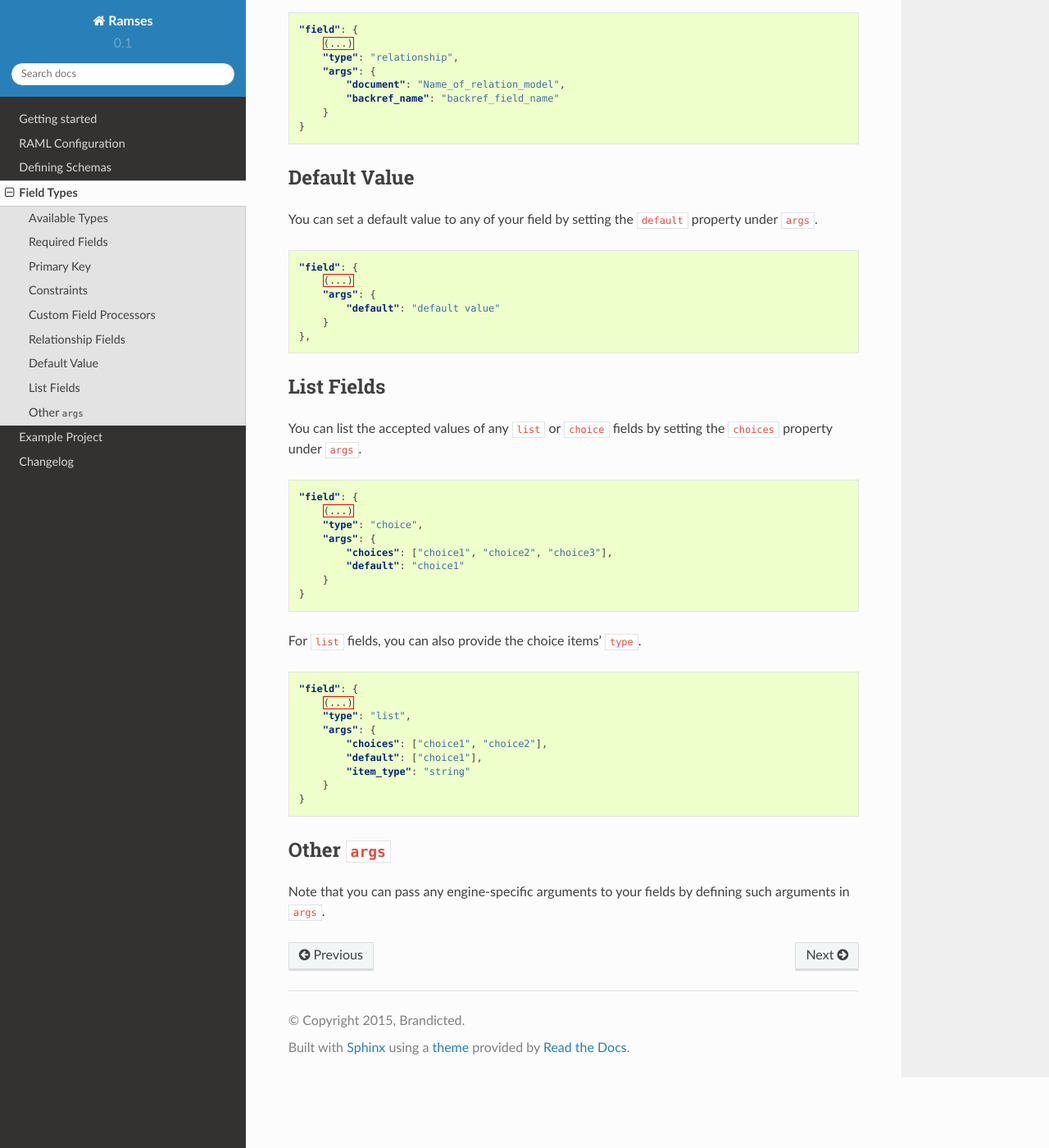
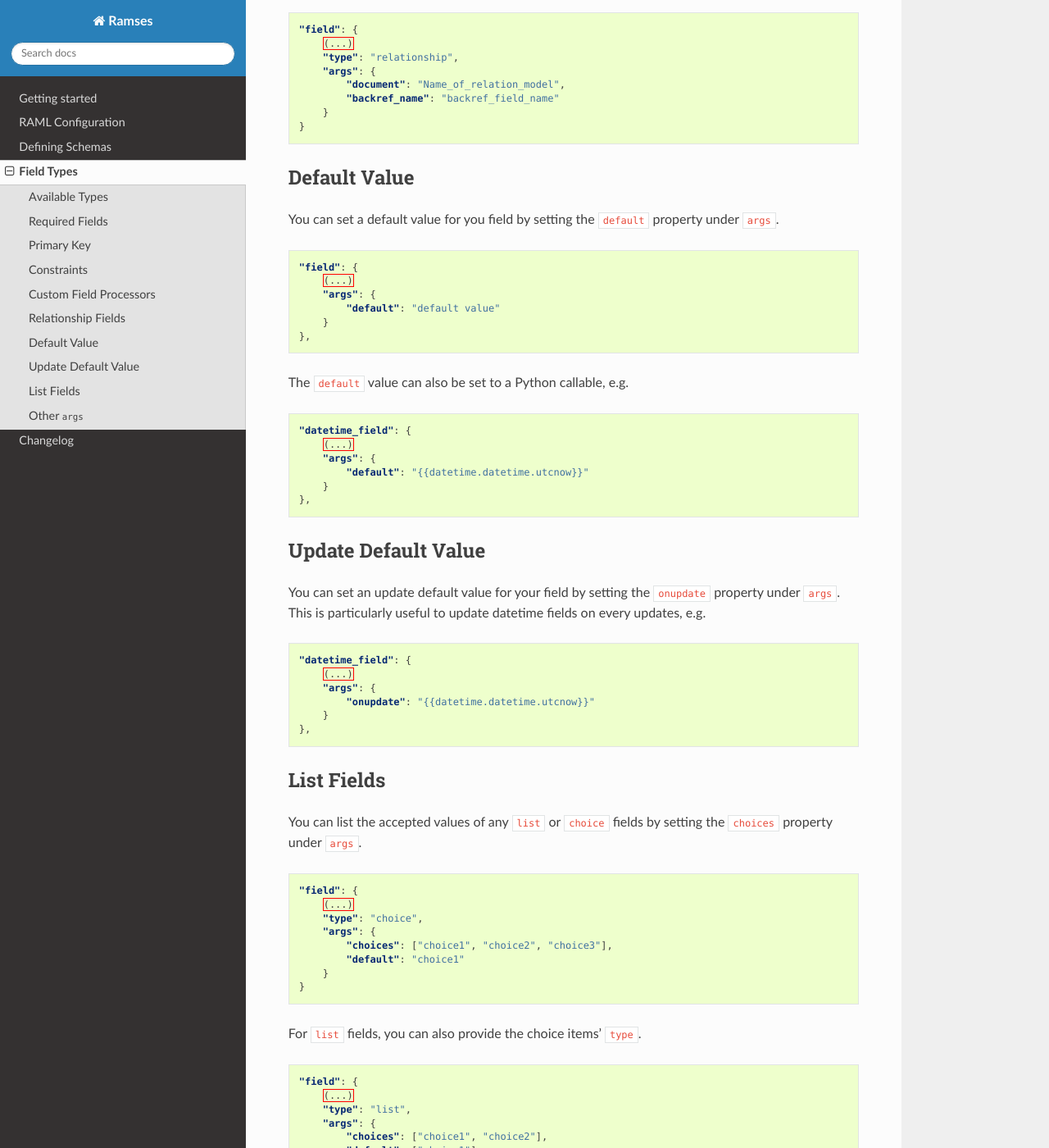
Before and after one commit to ramses-tech/ramses, a Sphinx documentation site: the page built from docs/source/fields.rst, in a window 1280 px wide and 1400 px high, scrolled down 2172 px. Shown: the whole window at 82% size. Built offline with Sphinx 7.4.7 and the Read the Docs theme 2.0.0, drawn with Linux system fonts in a browser that asks for light colours.

Commit message:
updating doc

```diff
--- a/docs/source/conf.py
+++ b/docs/source/conf.py
@@ -62,9 +62,9 @@ author = u'Brandicted'
 # built documents.
 #
 # The short X.Y version.
-version = '0.1'
+# version = '0.1'
 # The full version, including alpha/beta/rc tags.
-release = '0.1.0'
+# release = '0.1.0'
 
 # The language for content autogenerated by Sphinx. Refer to documentation
 # for a list of supported languages.
--- a/docs/source/example_project.rst
+++ /dev/null
@@ -1,4 +0,0 @@
-Example Project
-===============
-
-For a more complete example of a Pyramid project using Ramses, you can take a look at the `Example Project <https://github.com/brandicted/ramses-example>`_.
--- a/docs/source/fields.rst
+++ b/docs/source/fields.rst
@@ -110,7 +110,7 @@ For relationship fields, you can define the name of your 'relation' model by set
 Default Value
 -------------
 
-You can set a default value to any of your field by setting the ``default`` property under ``args``.
+You can set a default value for you field by setting the ``default`` property under ``args``.
 
 .. code-block:: json
 
@@ -118,6 +118,31 @@ You can set a default value to any of your field by setting the ``default`` prop
         (...)
         "args": {
             "default": "default value"
+        }
+    },
+
+The ``default`` value can also be set to a Python callable, e.g.
+
+.. code-block:: json
+
+    "datetime_field": {
+        (...)
+        "args": {
+            "default": "{{datetime.datetime.utcnow}}"
+        }
+    },
+
+Update Default Value
+--------------------
+
+You can set an update default value for your field by setting the ``onupdate`` property under ``args``. This is particularly useful to update datetime fields on every updates, e.g.
+
+.. code-block:: json
+
+    "datetime_field": {
+        (...)
+        "args": {
+            "onupdate": "{{datetime.datetime.utcnow}}"
         }
     },
 
--- a/docs/source/index.rst
+++ b/docs/source/index.rst
@@ -1,7 +1,9 @@
 Ramses
 ======
 
-Ramses is a library that generates a RESTful API using RAML. It uses Pyramid and `Nefertari <https://nefertari.readthedocs.org/en/master/>`_ which provides ElasticSearch-powered views.
+Github: `<http://github.com/brandicted/ramses>`_
+
+Ramses is a library that generates a RESTful API using RAML. It uses Pyramid and `Nefertari <https://nefertari.readthedocs.org/>`_ which provides ElasticSearch-powered views.
 
 Table of Contents
 =================
@@ -13,7 +15,6 @@ Table of Contents
    raml
    schemas
    fields
-   example_project
    changelog
 
 .. image:: ramses.jpg
```
Also changed, not shown: README.md (+2 -2 lines), docs/source/changelog.rst (+7 -3 lines), docs/source/getting_started.rst (+8 -3 lines), CHANGES.txt (deleted).
